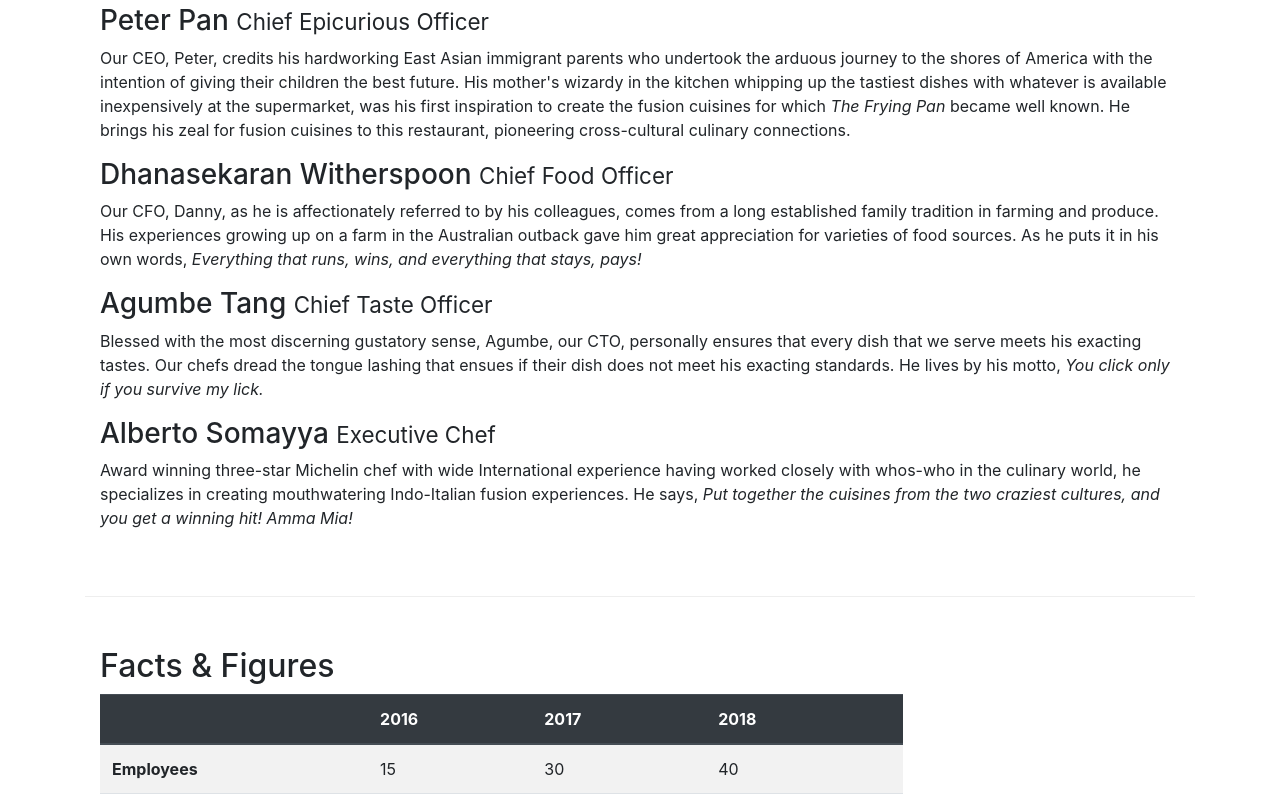
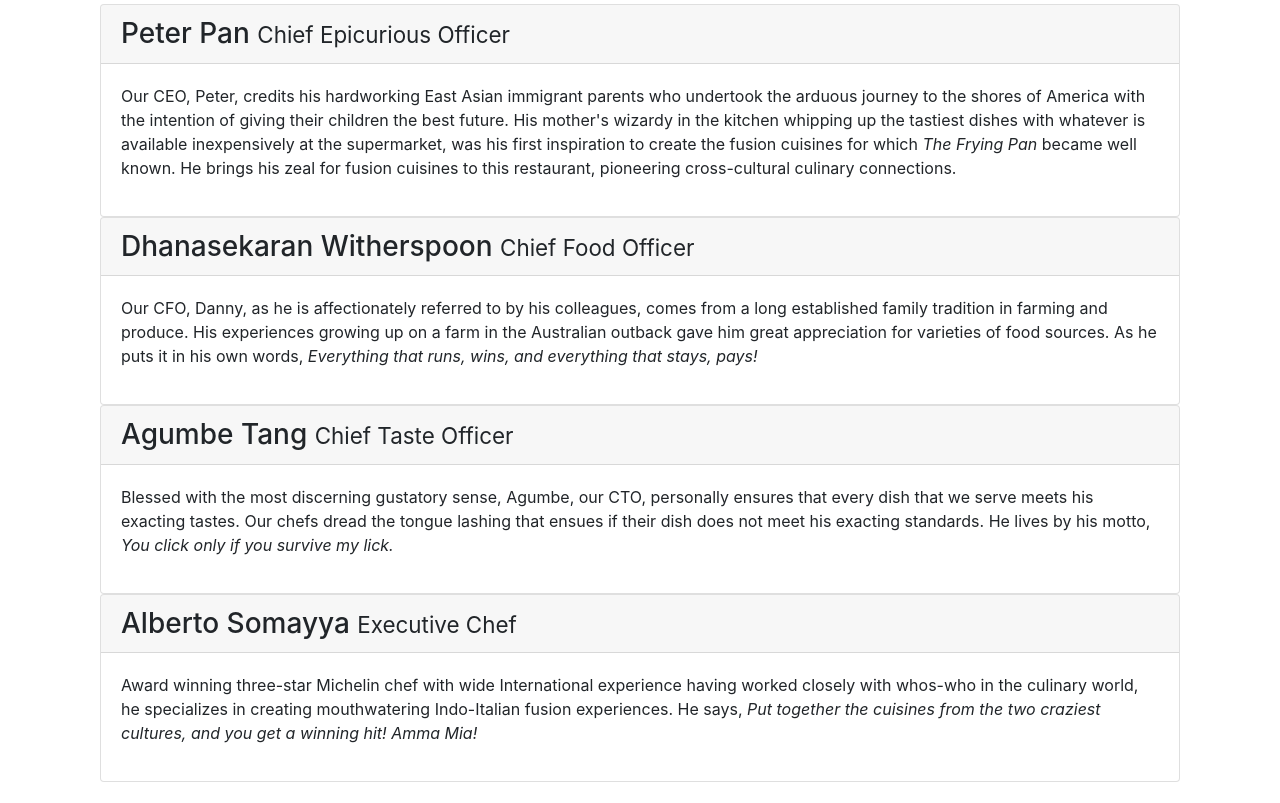
Before and after one commit to charanjit712/project, a website: page aboutus.html in a window 1280 px wide. Shown: the part 957-1760 px from the top of the page. Drawn offline with nearby package versions, Linux system fonts and the light colour scheme.

Commit message:
tabs added

```diff
--- a/CSS/styles.css
+++ b/CSS/styles.css
@@ -34,3 +34,9 @@
     .navbar-dark {
         background-color: #512DA8;
     }
+    .tab-content {
+        border-left: 1px solid #ddd;
+        border-right: 1px solid #ddd;
+        border-bottom: 1px solid #ddd;
+        padding: 10px;
+    }
--- a/aboutus.html
+++ b/aboutus.html
@@ -101,16 +101,66 @@
         <div class="row row-content">
             <div class="col-12">
                 <h2>Corporate Leadership</h2>
-                <h3>Peter Pan <small>Chief Epicurious Officer</small></h3>
-                <p class="d-none d-sm-block">Our CEO, Peter, credits his hardworking East Asian immigrant parents who undertook the arduous journey to the shores of America with the intention of giving their children the best future. His mother's wizardy in the kitchen whipping up the tastiest dishes with whatever is available inexpensively at the supermarket, was his first inspiration to create the fusion cuisines for which <em>The Frying Pan</em> became well known. He brings his zeal for fusion cuisines to this restaurant, pioneering cross-cultural culinary connections.</p>
-                <h3>Dhanasekaran Witherspoon <small>Chief Food Officer</small></h3>
-                <p class="d-none d-sm-block">Our CFO, Danny, as he is affectionately referred to by his colleagues, comes from a long established family tradition in farming and produce. His experiences growing up on a farm in the Australian outback gave him great appreciation for varieties of food sources. As he puts it in his own words, <em>Everything that runs, wins, and everything that stays, pays!</em></p>
-                <h3>Agumbe Tang <small>Chief Taste Officer</small></h3>
-                <p class="d-none d-sm-block">Blessed with the most discerning gustatory sense, Agumbe, our CTO, personally ensures that every dish that we serve meets his exacting tastes. Our chefs dread the tongue lashing that ensues if their dish does not meet his exacting standards. He lives by his motto, <em>You click only if you survive my lick.</em></p>
-                <h3>Alberto Somayya <small>Executive Chef</small></h3>
-                <p class="d-none d-sm-block">Award winning three-star Michelin chef with wide International experience having worked closely with whos-who in the culinary world, he specializes in creating mouthwatering Indo-Italian fusion experiences. He says, <em>Put together the cuisines from the two craziest cultures, and you get a winning hit! Amma Mia!</em></p>
+
+                 <div id="accordion">
+                     <div class="card">
+                         <div class="card-header" role="tab" id="peterhead">
+                                <h3 class="mb-0">
+                                    <a data-toggle="collapse" data-target="#peter" >Peter Pan <small>Chief Epicurious Officer</small></a></h3>
+                         </div>
+                            <div class="collapse show" id="peter" data-parent="#accordion" >
+                                <div class="card-body">
+                                        <p class="d-none d-sm-block">Our CEO, Peter, credits his hardworking East Asian immigrant parents who undertook the arduous journey to the shores of America with the intention of giving their children the best future. His mother's wizardy in the kitchen whipping up the tastiest dishes with whatever is available inexpensively at the supermarket, was his first inspiration to create the fusion cuisines for which <em>The Frying Pan</em> became well known. He brings his zeal for fusion cuisines to this restaurant, pioneering cross-cultural culinary connections.</p>
+                                </div>
+
+
+
+                     </div>
+
+                     </div>
+                <div class="card">
+                    <div class="card-header" role="tab" id="dannyhead">
+                            <h3 class="mb-0">
+                                <a class="collapsed" data-toggle="collapse" data-target="#danny">Dhanasekaran Witherspoon <small>Chief Food Officer</small></a></h3>
+                            </div>
+                            <div  class="collapse show" id="danny" data-parent="#accordion" >
+                                    <div class="card-body">
+                            <p class="d-none d-sm-block">Our CFO, Danny, as he is affectionately referred to by his colleagues, comes from a long established family tradition in farming and produce. His experiences growing up on a farm in the Australian outback gave him great appreciation for varieties of food sources. As he puts it in his own words, <em>Everything that runs, wins, and everything that stays, pays!</em></p>
+                        </div>
+                    </div>
+                </div>
+
+                    <div class="card">
+                        <div class="card-header" role="tab" id="agumbehead">
+                            <h3 class="mb-0">
+                                <a class="collapsed" data-toggle="collapse" data-target="#agumbe">Agumbe Tang <small>Chief Taste Officer</small></a></h3>
+                                </div>
+                        <div  class="collapse show " id="agumbe" data-parent="#accordion" >
+                            <div class="card-body">
+                            <p class="d-none d-sm-block">Blessed with the most discerning gustatory sense, Agumbe, our CTO, personally ensures that every dish that we serve meets his exacting tastes. Our chefs dread the tongue lashing that ensues if their dish does not meet his exacting standards. He lives by his motto, <em>You click only if you survive my lick.</em></p>
+
+                    </div>
+                </div>
             </div>
-       </div>
+                <div  class="card">
+                    <div class="card-header" role="tab" id="alberto">
+                            <h3 class="mb-0">
+                                    <a class="collapsed" data-toggle="collapse" data-target="#alberto">Alberto Somayya <small>Executive Chef</small></a></h3>
+                                </div>
+                                <div class="collapse show" id="alberto" data-parent="#accordion">
+                                        <div class="card-body">
+                                         <p class="d-none d-sm-block">Award winning three-star Michelin chef with wide International experience having worked closely with whos-who in the culinary world, he specializes in creating mouthwatering Indo-Italian fusion experiences. He says, <em>Put together the cuisines from the two craziest cultures, and you get a winning hit! Amma Mia!</em></p>
+
+                        </div>
+                    </div>
+                </div>
+            </div>
+        </div>
+
+
+
+
+
       <div class="row row-content">
           <div class="col-12 col-sm-9">
               <h2>Facts &amp; Figures</h2>
```
